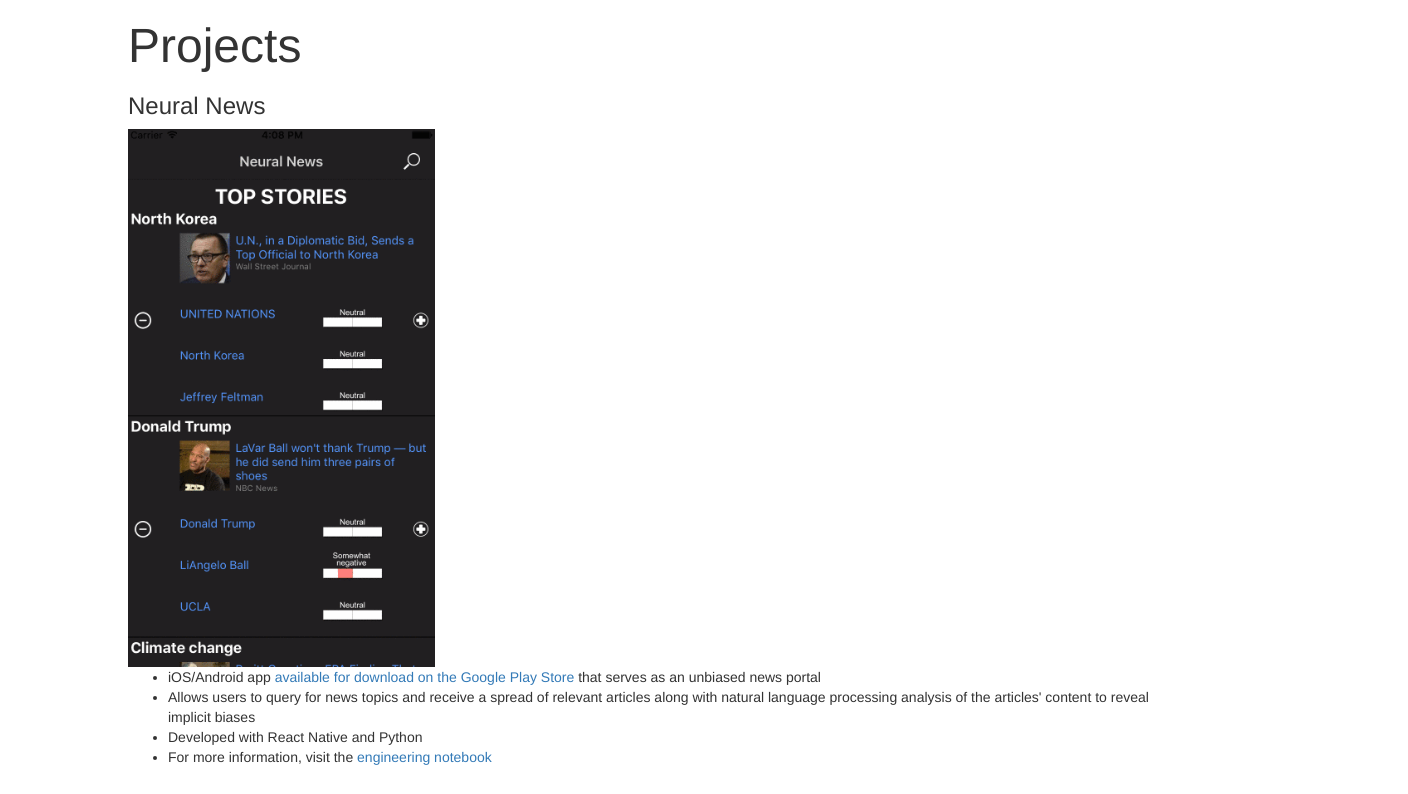
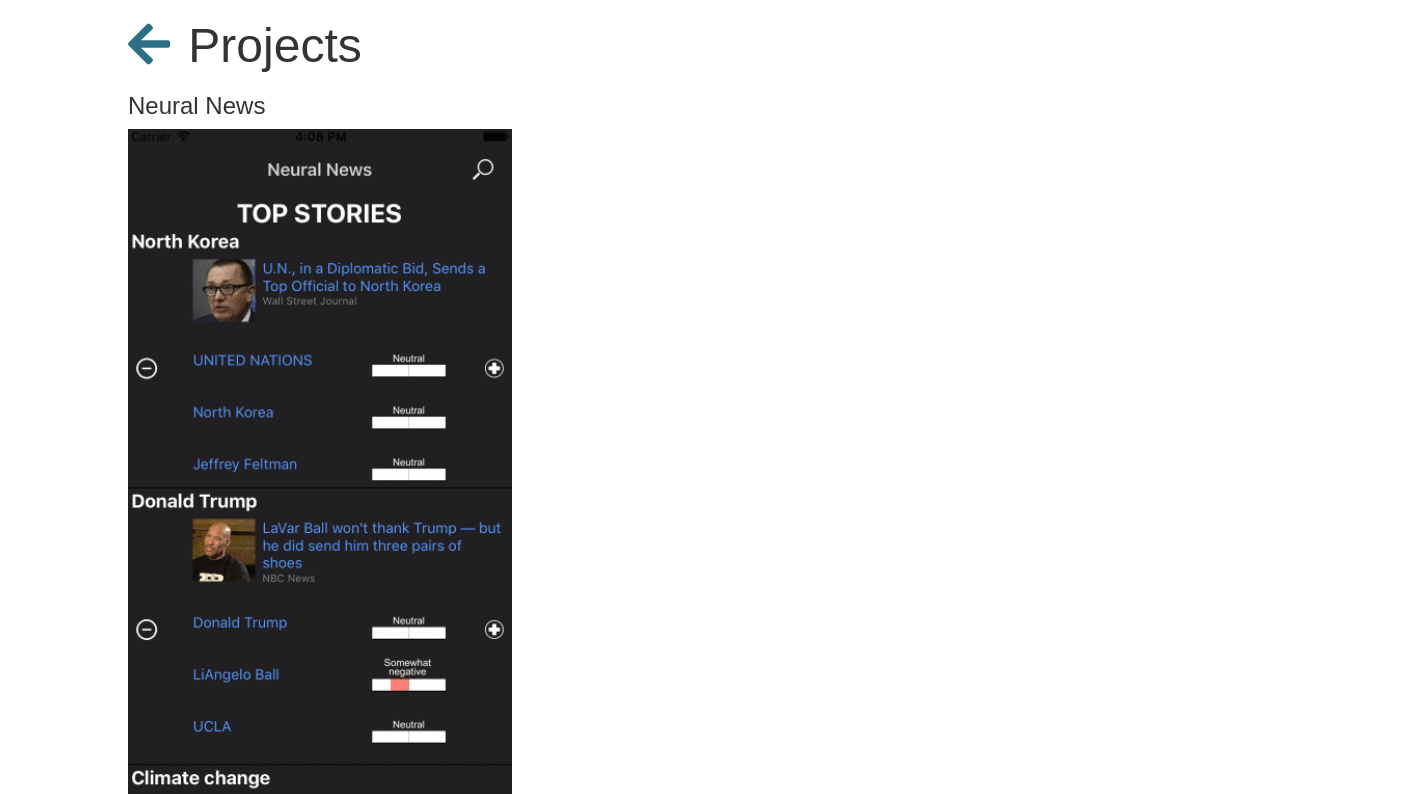
Before and after one commit to bvoelz19/bvoelz19.github.io, a plain HTML site: page projects.html in a window 1280 px wide. Shown: the top 794 px of the page, 1408 px wide, since content can reach past the window. Drawn offline with nearby package versions, Linux system fonts and the light colour scheme.

Commit message:
small change to allow navigation back to homepage from projects

```diff
--- a/projects.html
+++ b/projects.html
@@ -5,10 +5,16 @@
         <link rel="stylesheet" href="https://maxcdn.bootstrapcdn.com/bootstrap/3.3.7/css/bootstrap.min.css" integrity="sha384-BVYiiSIFeK1dGmJRAkycuHAHRg32OmUcww7on3RYdg4Va+PmSTsz/K68vbdEjh4u" crossorigin="anonymous">
         <link rel="stylesheet" href="css/style_2.css">
         <script src="https://maxcdn.bootstrapcdn.com/bootstrap/3.3.7/js/bootstrap.min.js" integrity="sha384-Tc5IQib027qvyjSMfHjOMaLkfuWVxZxUPnCJA7l2mCWNIpG9mGCD8wGNIcPD7Txa" crossorigin="anonymous"></script>
+        <!-- Latest compiled JavaScript -->
+        <script src="https://maxcdn.bootstrapcdn.com/bootstrap/3.3.7/js/bootstrap.min.js"></script>
+        <link rel="stylesheet" href="css/style.css">
+        <link rel="stylesheet" href="https://use.fontawesome.com/releases/v5.0.13/css/all.css" integrity="sha384-DNOHZ68U8hZfKXOrtjWvjxusGo9WQnrNx2sqG0tfsghAvtVlRW3tvkXWZh58N9jp" crossorigin="anonymous">
         <title>Projects</title>
 </head>
 <body>
-        <h1>Projects</h1>
+
+        <h1><a title="Home" href="https://bvoelz19.github.io"><i class="fas fa-arrow-left fa-1x"></i></a>&nbsp;Projects</h1>
+
         <h3>Neural News</h3>
         <img src='./neuralnews.gif' width="30%"/>
         <ul>
```
